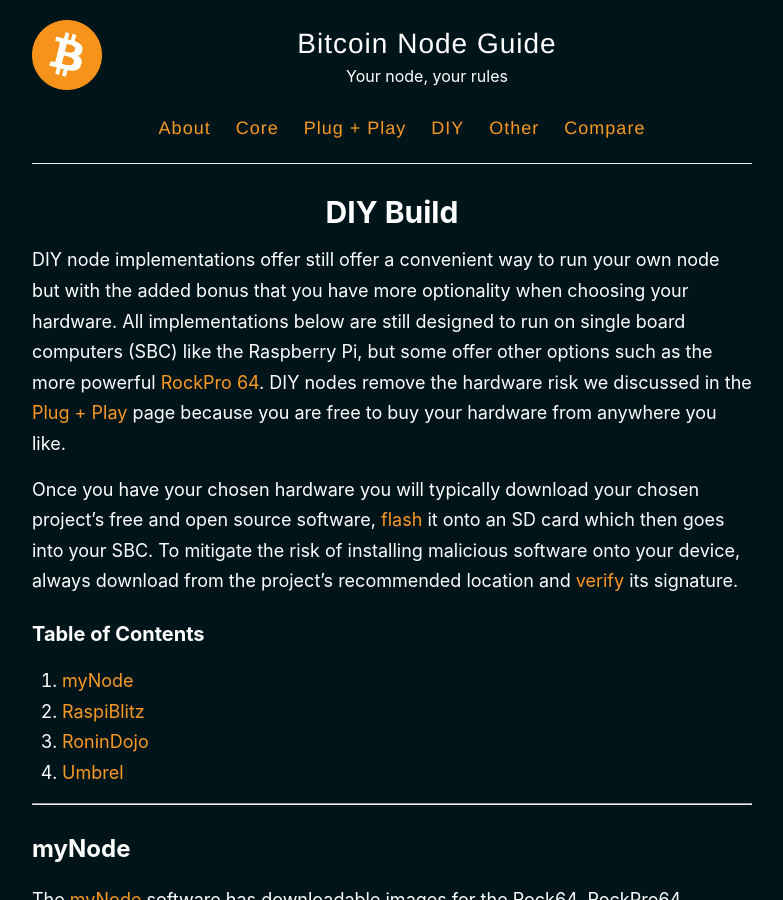
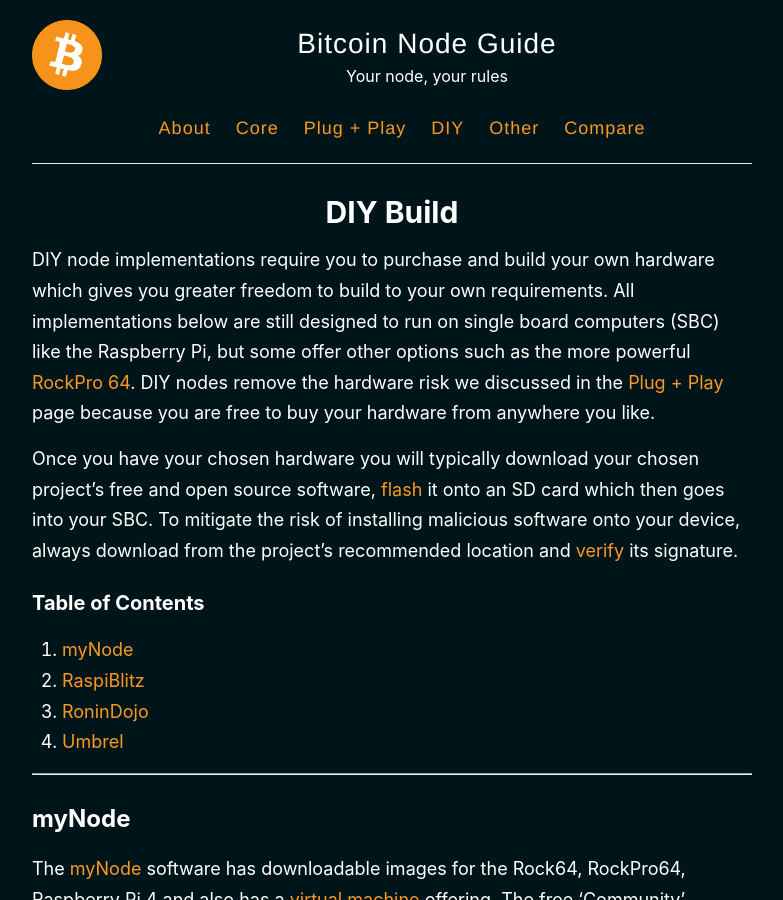
Before and after one commit to BitcoinQnA/node-guide, a Jekyll site: the page built from _pages/doityourself.md, in a window 1280 px wide and 900 px high. Shown: the whole window, without its empty margins (248-1031 px from the left). Built offline with Jekyll 4.4.1, drawn with Linux system fonts in a browser that asks for light colours.

Commit message:
Update doityourself.md

```diff
--- a/_pages/doityourself.md
+++ b/_pages/doityourself.md
@@ -4,7 +4,7 @@
 permalink: /do-it-yourself/
 ---
 
-DIY node implementations offer still offer a convenient way to run your own node but with the added bonus that you have more optionality when choosing your hardware. All implementations below are still designed to run on single board computers (SBC) like the Raspberry Pi, but some offer other options such as the more powerful [RockPro 64](https://www.pine64.org/rockpro64/). DIY nodes remove the hardware risk we discussed in the [Plug + Play](/plug-and-play) page because you are free to buy your hardware from anywhere you like.
+DIY node implementations require you to purchase and build your own hardware which gives you greater freedom to build to your own requirements. All implementations below are still designed to run on single board computers (SBC) like the Raspberry Pi, but some offer other options such as the more powerful [RockPro 64](https://www.pine64.org/rockpro64/). DIY nodes remove the hardware risk we discussed in the [Plug + Play](/plug-and-play) page because you are free to buy your hardware from anywhere you like.
 
 Once you have your chosen hardware you will typically download your chosen project's free and open source software, [flash](https://www.youtube.com/watch?v=Ew9-J70yxAo) it onto an SD card which then goes into your SBC. To mitigate the risk of installing malicious software onto your device, always download from the project's recommended location and [verify](https://www.youtube.com/watch?v=lCG3c8a7HZI) its signature.
 
```
